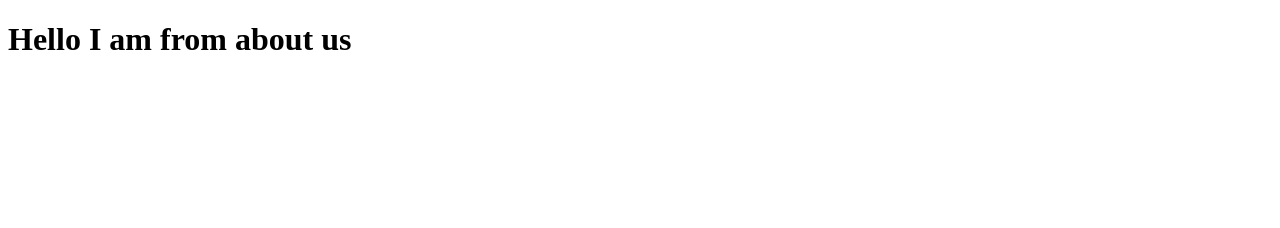
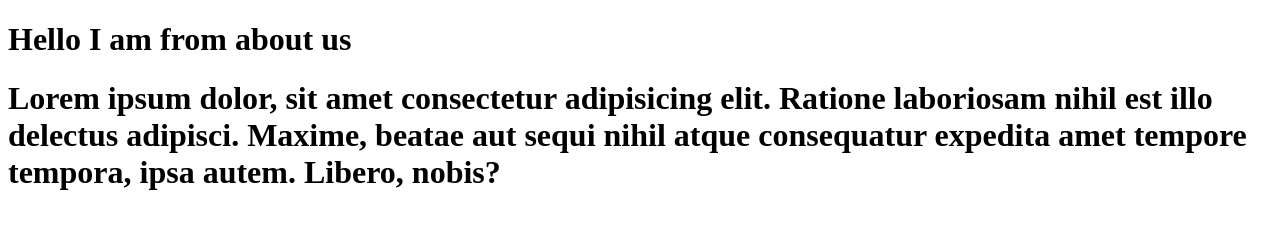
Before and after one commit to AliAptech2023/2208f_git, a plain HTML site: page views/aboutus.html in a window 1280 px wide. Drawn offline with Linux system fonts and the light colour scheme.

Commit message:
one line added in aboutus

```diff
--- a/views/aboutus.html
+++ b/views/aboutus.html
@@ -7,5 +7,9 @@
 </head>
 <body>
     <h1>Hello I am from about us </h1>
+    <h1>Lorem ipsum dolor, sit amet consectetur adipisicing elit.
+        Ratione laboriosam nihil est illo delectus adipisci. Maxime,
+        beatae aut sequi nihil atque consequatur expedita amet tempore
+        tempora, ipsa autem. Libero, nobis? </h1>
 </body>
 </html>
```
